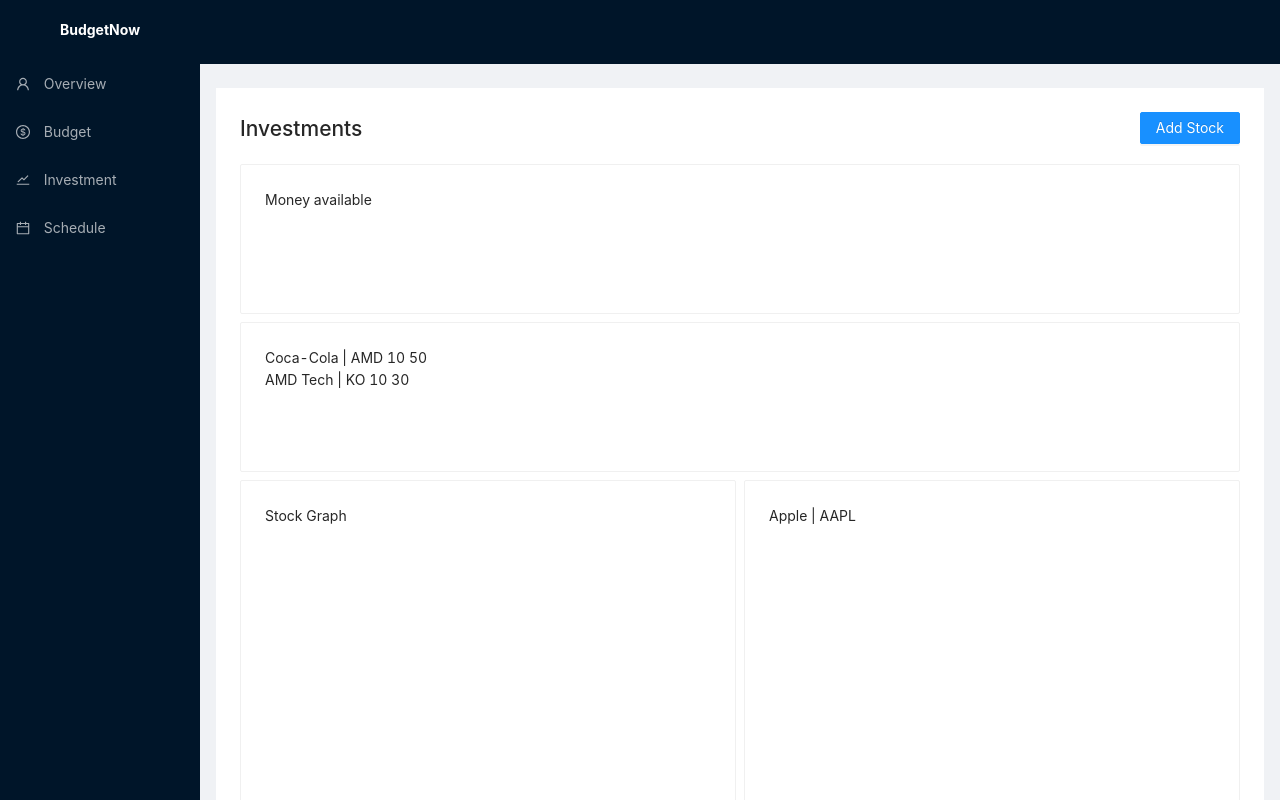
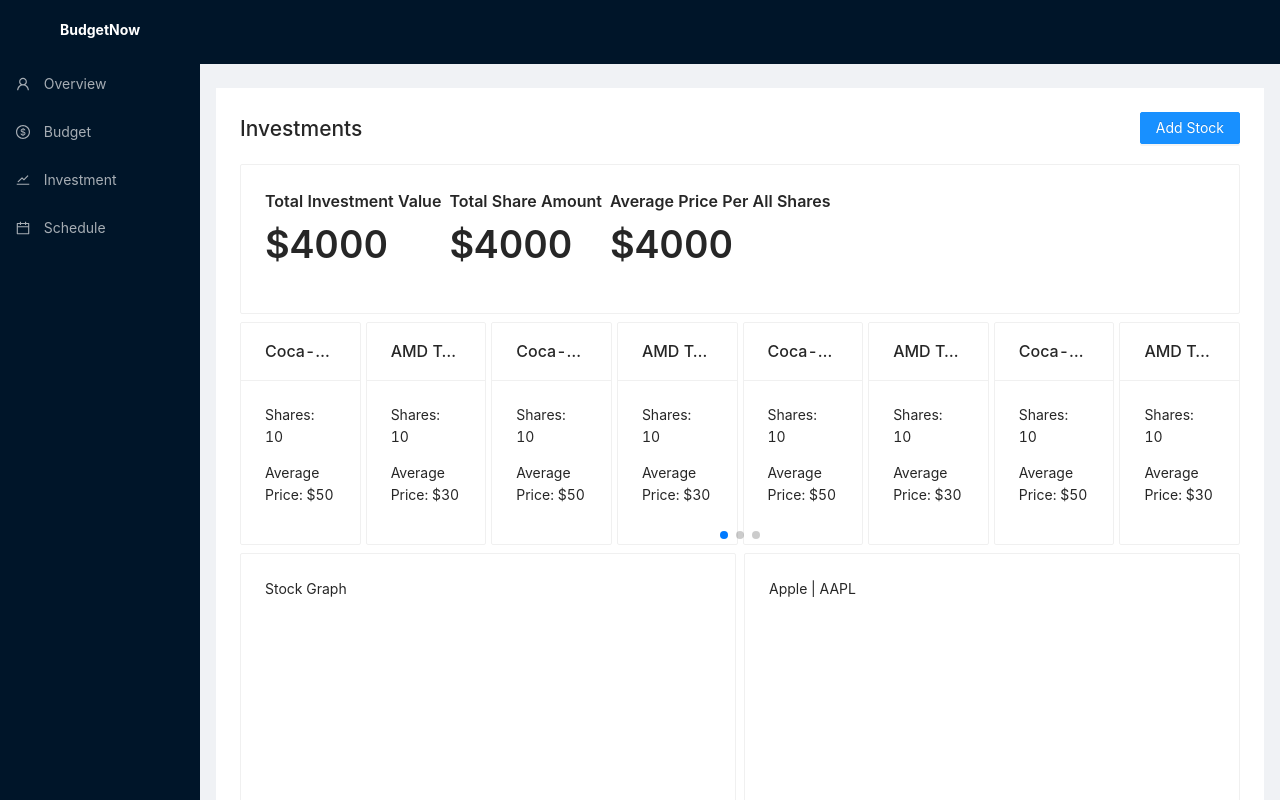
Before and after one commit to DavidHughesJr/budgetnow, a React (Create React App) app: page /investment in a window 1280 px wide. Shown: the top 800 px of the page. Built offline with nearby package versions, Linux system fonts and the light colour scheme.

Commit message:
investment page

```diff
--- a/package.json
+++ b/package.json
@@ -14,6 +14,7 @@
     "react-router-dom": "^6.4.1",
     "react-scripts": "^5.0.1",
     "react-uuid": "^1.0.3",
+    "swiper": "^8.4.5",
     "web-vitals": "^2.1.4"
   },
   "scripts": {
--- a/src/components/events/InvestmentForm.jsx
+++ b/src/components/events/InvestmentForm.jsx
@@ -81,8 +81,6 @@ const InvestmentForm = ({ isShown, setIsShown }) => {
         setIsShown(current => !current)
     }
 
-    console.log(holdings)
-
 
     return (
         <div>
--- a/src/components/pages/Budget.jsx
+++ b/src/components/pages/Budget.jsx
@@ -92,11 +92,6 @@ const Budget = () => {
       },
     ]
   };
-
-
-  console.log(transactionsAdded)
-
-
 
 
 
--- a/src/components/pages/Investment.jsx
+++ b/src/components/pages/Investment.jsx
@@ -1,15 +1,29 @@
-import { Button, Card, Space } from 'antd'
+import { Button, Card, Space, Typography } from 'antd'
 import React, { useState, useContext } from 'react'
 import InvestmentForm from '../events/InvestmentForm'
 import { InvestmentContext } from '../../context/InvestmentContextProvider'
+import {Swiper, SwiperSlide} from 'swiper/react'
+import { Navigation, Pagination} from 'swiper';
+import 'swiper/css';
+import 'swiper/css/pagination';
+
+
 
 const Investment = () => {
+
+
+  const { Title } = Typography
+  const { Text } = Typography
 
 
   const [isShown, setIsShown] = useState(false)
 
   const { holdings } = useContext(InvestmentContext)
   const { watchList } = useContext(InvestmentContext)
+
+
+
+  const holdingsAmount = holdings.reduce((acc, arr) => acc + arr.avgPrice * arr.shares, 0)
 
 
   return (
@@ -26,13 +40,52 @@ const Investment = () => {
         </div>
         <Space direction='vertical' style={{ width: '100%' }}>
           <Card className='card-wide' hoverable={true}>
-            Money available
+            <Space>
+              <div>
+                <Title level={5}> Total Investment Value </Title>
+                <Title style={{margin: 0}}> ${holdingsAmount} </Title>
+              </div>
+              <div>
+                <Title level={5}> Total Share Amount </Title>
+                <Title style={{ margin: 0 }}> ${holdingsAmount} </Title>
+              </div>
+              <div>
+                <Title level={5}> Average Price Per All Shares </Title>
+                <Title style={{ margin: 0 }}> ${holdingsAmount} </Title>
+              </div>
+            </Space>
           </Card>
-          <Card className='card-wide' hoverable={true}>
+          <div>
+            <Swiper
+              modules={[Navigation, Pagination]}
+              slidesPerView={8}
+              spaceBetween={5}
+              navigation
+              pagination={{ clickable: true }}
+              breakpoints={{
+                320: {
+                  slidesPerView: 2,
+                },
+                768: {
+                  slidesPerView: 5,
+                },
+                1200: {
+                  slidesPerView: 8,
+                },
+              }}
+            >
             {
-              holdings.map((item) => <div> {item.name} | {item.symbol} {item.shares} {item.avgPrice}</div>)
+              holdings.map((item) =>
+              <SwiperSlide>
+                <Card hoverable={true} title={item.name}>
+                  <p> Shares: {item.shares} </p>
+                  <p> Average Price: ${item.avgPrice} </p>
+                  </Card>
+                </SwiperSlide>
+              )
             }
-          </Card>
+            </Swiper>
+          </div>
           <div className='investment-layout' >
             <Card className='card-xl' hoverable={true}>
               Stock Graph
--- a/src/components/pages/Overview.jsx
+++ b/src/components/pages/Overview.jsx
@@ -1,5 +1,5 @@
 
-import { Card, Space, Calendar, Typography, Button, List, Col, Row, Divider } from 'antd'
+import { Card, Space, Calendar, Typography, Button, List, Col, Row } from 'antd'
 import { PlusOutlined, CrownTwoTone, FireTwoTone, UpCircleTwoTone, DownCircleTwoTone } from '@ant-design/icons';
 import TransactionForm from '../events/TransactionForm';
 import React, { useState, useContext } from 'react'
@@ -24,9 +24,6 @@ const Overview = () => {
 
     const { holdings } = useContext(InvestmentContext)
     const { retirement } = useContext(InvestmentContext)
-
-    // const investmentTotal = holdings.reduce((acc, arr) => acc + arr.avgPrice, 0)
-
 
     const totals = [
         { budget: budget[0].amount + budget[1].amount },
@@ -117,7 +114,7 @@ const Overview = () => {
                             <div className='flex-list'>
                                 <List
                                     size="small"
-                                    dataSource={holdings}
+                                    dataSource={holdings.slice(0, 4)}
                                     renderItem={item => <List.Item>{item.name} | Shares: {item.shares}</List.Item>}
                                 />
                             </div>
@@ -125,7 +122,7 @@ const Overview = () => {
                         <Card className='card-small' title="Retirement" hoverable={true}>
                             <List
                                 size="small"
-                                dataSource={retirement}
+                                dataSource={retirement.slice(0, 4)}
                                 renderItem={item => <List.Item>{item.name} | {item.symbol}</List.Item>}
                             />
                         </Card>
--- a/src/context/InvestmentContextProvider.js
+++ b/src/context/InvestmentContextProvider.js
@@ -29,6 +29,14 @@ const initialState = {
     holdings: [
         { id: uuid(), name: 'Coca-Cola', symbol: 'AMD', shares: 10, avgPrice: 50.00 },
         { id: uuid(), name: 'AMD Tech', symbol: 'KO', shares: 10, avgPrice: 30.00 },
+        { id: uuid(), name: 'Coca-Cola', symbol: 'AMD', shares: 10, avgPrice: 50.00 },
+        { id: uuid(), name: 'AMD Tech', symbol: 'KO', shares: 10, avgPrice: 30.00 },
+        { id: uuid(), name: 'Coca-Cola', symbol: 'AMD', shares: 10, avgPrice: 50.00 },
+        { id: uuid(), name: 'AMD Tech', symbol: 'KO', shares: 10, avgPrice: 30.00 },
+        { id: uuid(), name: 'Coca-Cola', symbol: 'AMD', shares: 10, avgPrice: 50.00 },
+        { id: uuid(), name: 'AMD Tech', symbol: 'KO', shares: 10, avgPrice: 30.00 },
+        { id: uuid(), name: 'Coca-Cola', symbol: 'AMD', shares: 10, avgPrice: 50.00 },
+        { id: uuid(), name: 'AMD Tech', symbol: 'KO', shares: 10, avgPrice: 30.00 },
     ],
     watchList: [
         { id: uuid(), name: 'Apple', symbol: ' AAPL' }
--- a/src/index.css
+++ b/src/index.css
@@ -162,6 +162,9 @@
 .overflow-scroll::-webkit-scrollbar-thumb {
   background: #888;
 }
+.swiper-pagination-bullets {
+  bottom: 0 !important;
+}
 
 @media (min-width: 320px) {
   .layout {
```
Also changed, not shown: 1 other file (tests, documents, lock files or other folders).
